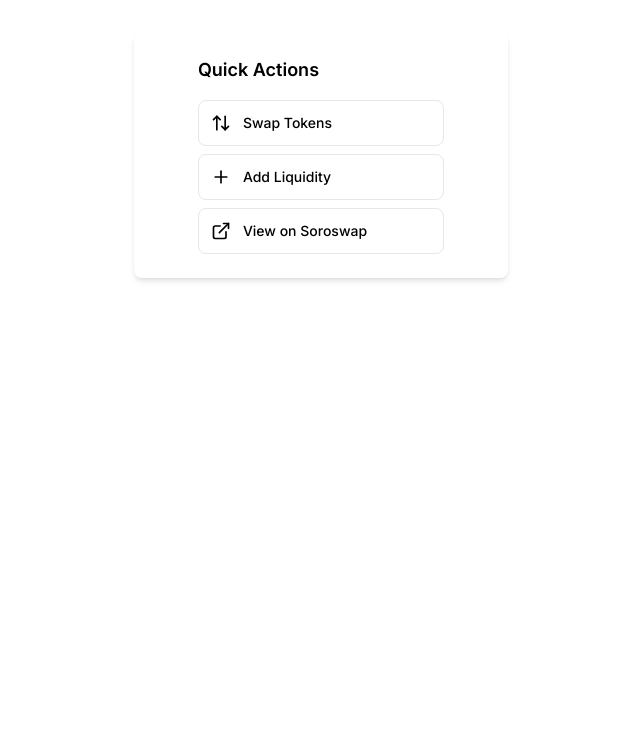
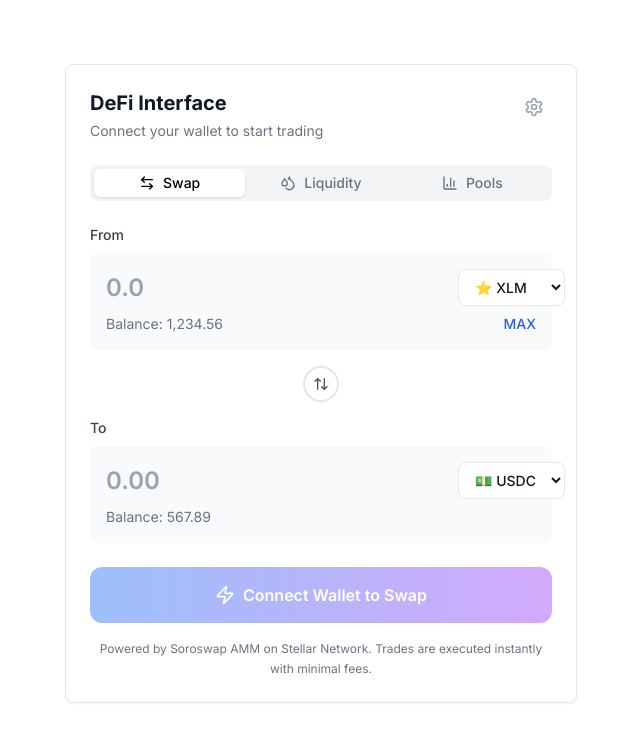
Before and after one commit to Stealth-cloud-droid/SoroSwap-Integration, a Next.js app in the folder apps/webapp/: page /dashboard in a window 1280 px wide. Shown: the top 742 px of the page, without its empty margins (319-959 px from the left). Built offline with nearby package versions, Linux system fonts and the light colour scheme.

Commit message:
feat(webapp): integrate DeFiInterface into dashboard page

```diff
--- a/apps/webapp/app/dashboard/page.tsx
+++ b/apps/webapp/app/dashboard/page.tsx
@@ -1,6 +1,7 @@
 import QuickActions, {
   type QuickAction,
 } from "@/components/dashboard/quick-actions";
+import DeFiInterface from "@/components/dashboard/defi-interface";
 
 export default function Dashboard() {
   const actions: QuickAction[] = [
@@ -29,10 +30,13 @@ export default function Dashboard() {
   ];
 
   return (
-    <div className="min-h-screen p-8">
-      <div className="w-full flex justify-center">
-        <QuickActions actions={actions} />
+    <main className="min-h-screen p-8">
+      <div className="w-full flex justify-center mb-8">
+        {/* <QuickActions actions={actions} /> */}
       </div>
-    </div>
+      <div className="w-full max-w-4xl mx-auto">
+        <DeFiInterface />
+      </div>
+    </main>
   );
 }
```
